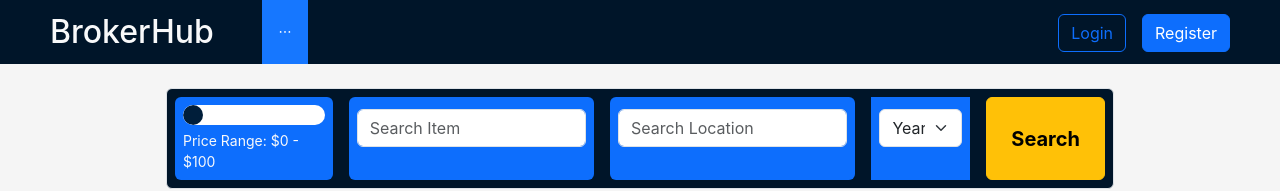
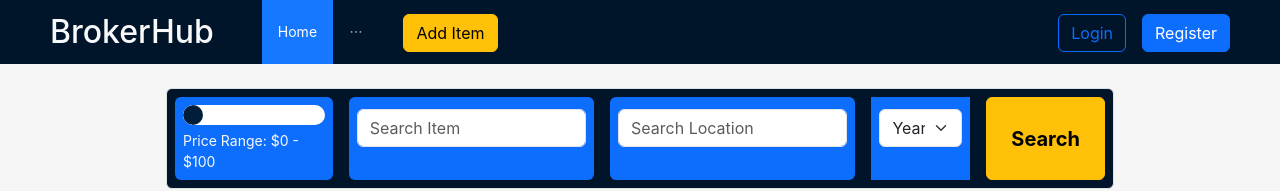
Before and after one commit to VAIJ-TEJAS/BrokersHub_React_Frontend, a React (Vite) app: page / in a window 1280 px wide. Shown: the top 191 px of the page. Built offline with nearby package versions, Linux system fonts and the light colour scheme.

Commit message:
Modifying navbar

```diff
--- a/src/components/Navbar.tsx
+++ b/src/components/Navbar.tsx
@@ -4,8 +4,6 @@ import Autentication from './Authentication';
 
 const menuItems = [
     { key: '1', label: 'Home' },
-    { key: '2', label: 'Properties' },
-    { key: '3', label: 'Financial Products' },
     { key: '4', label: 'Contact' }
   ];
 
@@ -35,10 +33,13 @@ export default function Navbar() {
                 <Autentication defaultTab={defaultTab} />
             </Modal>
           <h2 className='my-auto me-5'>BrokerHub</h2>
-          <Menu theme="dark" mode="horizontal" defaultSelectedKeys={['1']} items={menuItems}></Menu>
+          <Menu theme="dark" mode="horizontal" defaultSelectedKeys={['1']} style={{ width: '12%' }} items={menuItems}></Menu>
+          <div>
+            <button className='btn btn-warning'>Add Item</button>
+          </div>
           <div className='ms-auto'>
             <button className='me-3 btn btn-outline-primary' onClick={showModal}>Login</button>
-            <button className=' btn btn-primary' onClick={showModal}>Register</button>
+            <button className='btn btn-primary' onClick={showModal}>Register</button>
           </div>
         </div>
 
```
